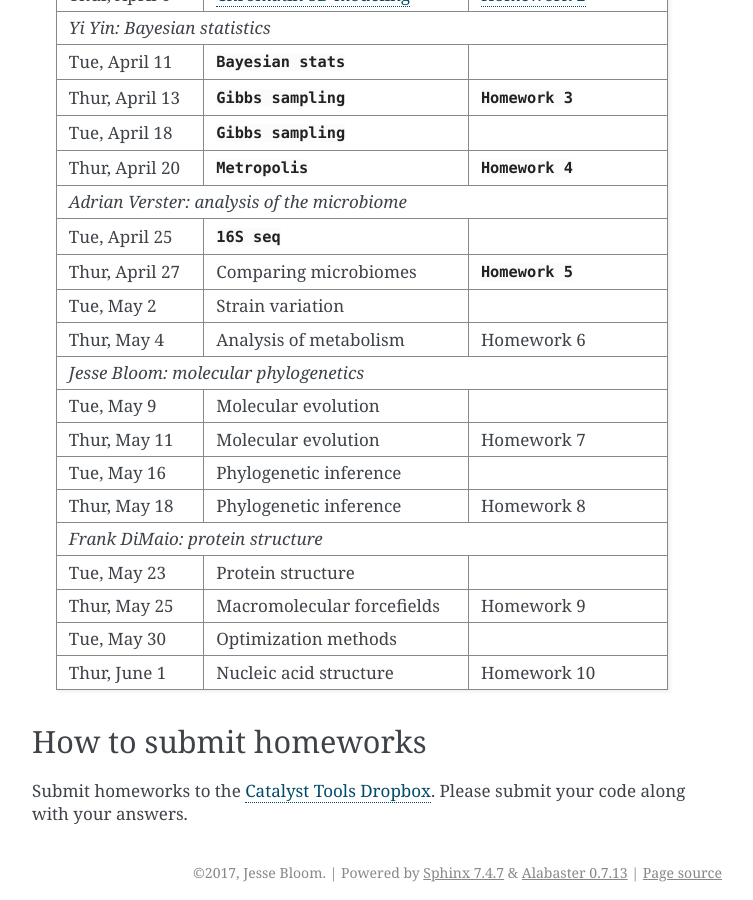
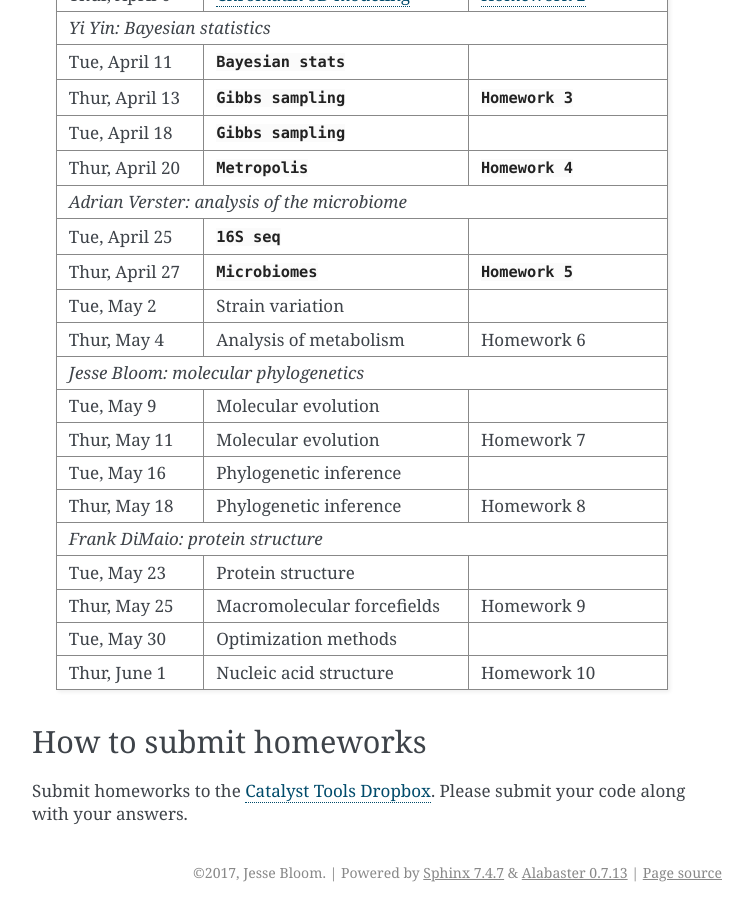
Before and after one commit to jbloom/GS541-course-page, a Sphinx documentation site: the page built from source/index.rst, in a window 1280 px wide and 900 px high, scrolled down 1843 px. Shown: the whole window, without its empty margins (388-1141 px from the left). Built offline with Sphinx 7.4.7, drawn with Linux system fonts in a browser that asks for light colours.

Commit message:
Added lecture 10

```diff
--- a/source/index.rst
+++ b/source/index.rst
@@ -85,7 +85,7 @@ Thur, April 20   :download:`Metropolis <lec8.pdf>`     :download:`Homework 4 <hw
 *Adrian Verster: analysis of the microbiome*
 --------------------------------------------------------------------------------------------------
 Tue, April 25    :download:`16S seq <lec9.pptx>`
-Thur, April 27   Comparing microbiomes                 :download:`Homework 5 <hw5.zip>`
+Thur, April 27   :download:`Microbiomes <lec10.zip>`   :download:`Homework 5 <hw5.zip>`
 Tue, May 2       Strain variation
 Thur, May 4      Analysis of metabolism                Homework 6
 *Jesse Bloom: molecular phylogenetics*
```
Also changed, not shown: 1 other file.
